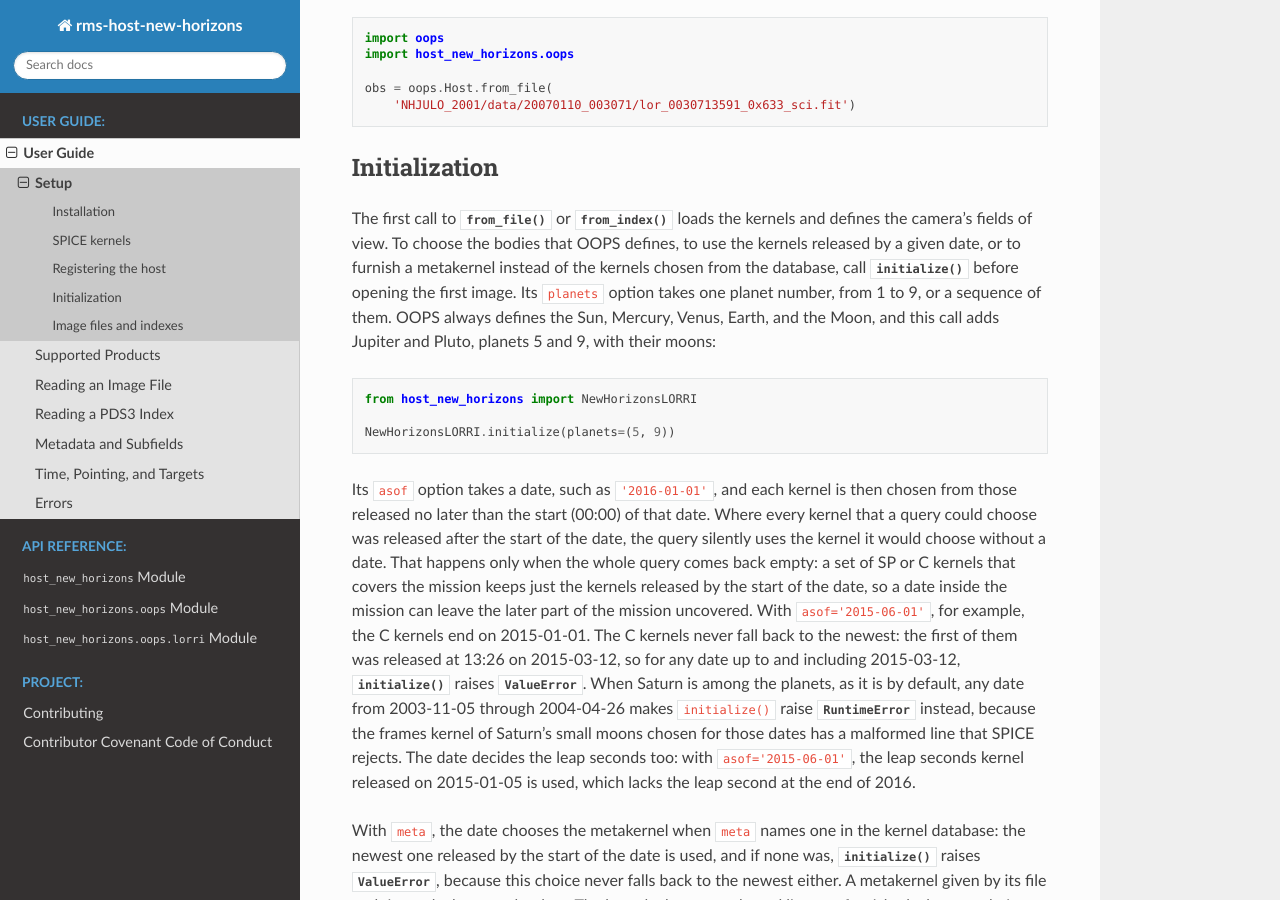
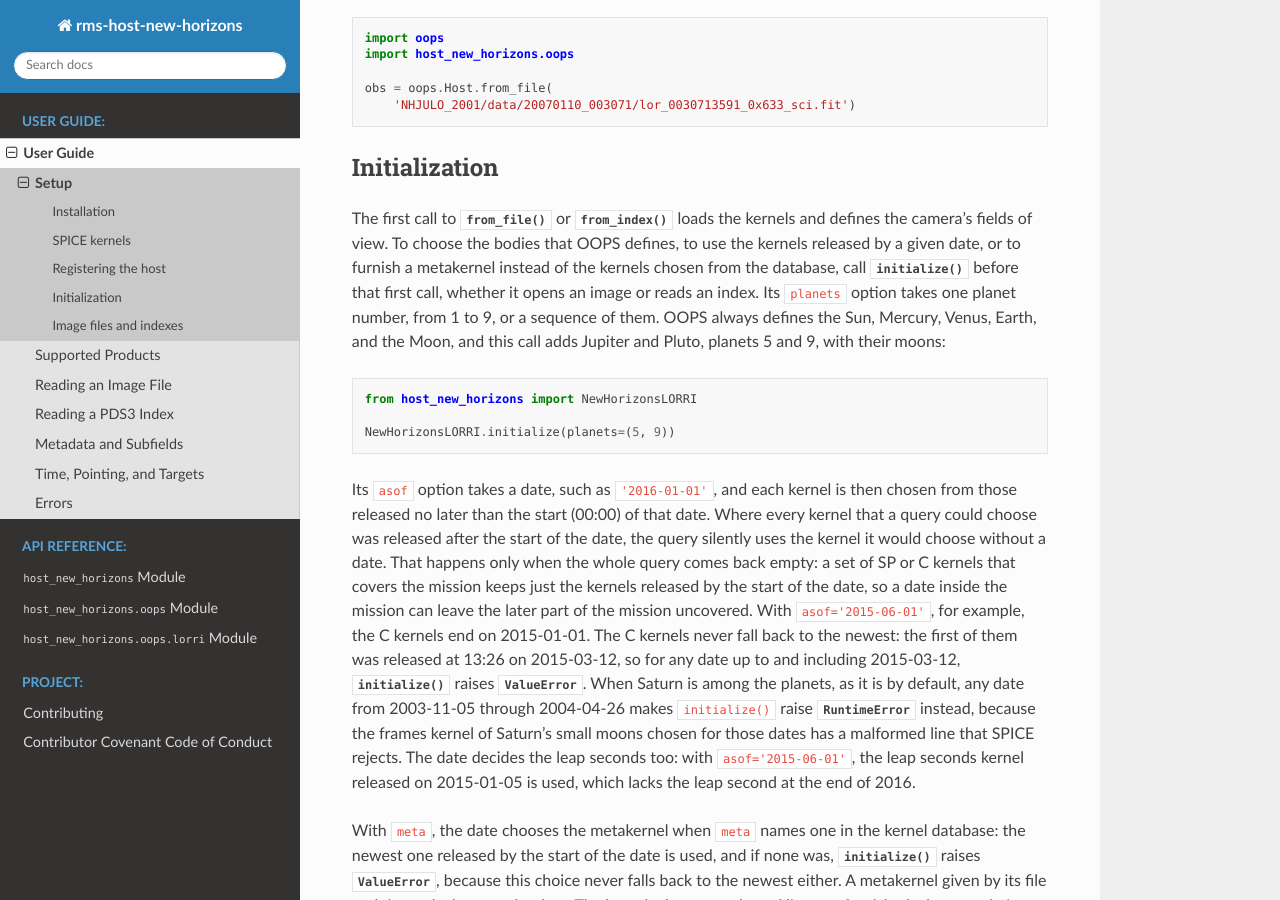
Before and after one commit to SETI/rms-host-new-horizons, a Sphinx documentation site: the page built from docs/user_guide/user_guide_setup.rst, in a window 1280 px wide and 900 px high, scrolled down 1134 px. Built offline with Sphinx 7.4.7 and the Read the Docs theme 3.1.0, drawn with Linux system fonts in a browser that asks for light colours.

Commit message:
Say initialize() comes before an index read too
from_index() calls initialize() with the defaults, and later calls do
nothing, so the setup chapter's "before opening the first image" was
too narrow: a caller who reads an index first and then calls
initialize() gets the defaults. It now says to call it before that
first call, whether it opens an image or reads an index.

Co-Authored-By: Claude Opus 5.5 <noreply@anthropic.com>
Claude-Session: https://claude.ai/code/session_01RG3ZiBNx376YVT9xgP1ET9

```diff
--- a/docs/user_guide/user_guide_setup.rst
+++ b/docs/user_guide/user_guide_setup.rst
@@ -67,10 +67,11 @@ The first call to :meth:`~host_new_horizons.oops.lorri.NewHorizonsLORRI.from_fil
 defines the camera's fields of view. To choose the bodies that OOPS defines, to use
 the kernels released by a given date, or to furnish a metakernel instead of the
 kernels chosen from the database, call
-:meth:`~host_new_horizons.oops.lorri.NewHorizonsLORRI.initialize` before opening the
-first image. Its ``planets`` option takes one planet number, from 1 to 9, or a sequence
-of them. OOPS always defines the Sun, Mercury, Venus, Earth, and the Moon, and this call
-adds Jupiter and Pluto, planets 5 and 9, with their moons:
+:meth:`~host_new_horizons.oops.lorri.NewHorizonsLORRI.initialize` before that first
+call, whether it opens an image or reads an index. Its ``planets`` option takes one
+planet number, from 1 to 9, or a sequence of them. OOPS always defines the Sun, Mercury,
+Venus, Earth, and the Moon, and this call adds Jupiter and Pluto, planets 5 and 9, with
+their moons:
 
 .. code-block:: python
 
```
